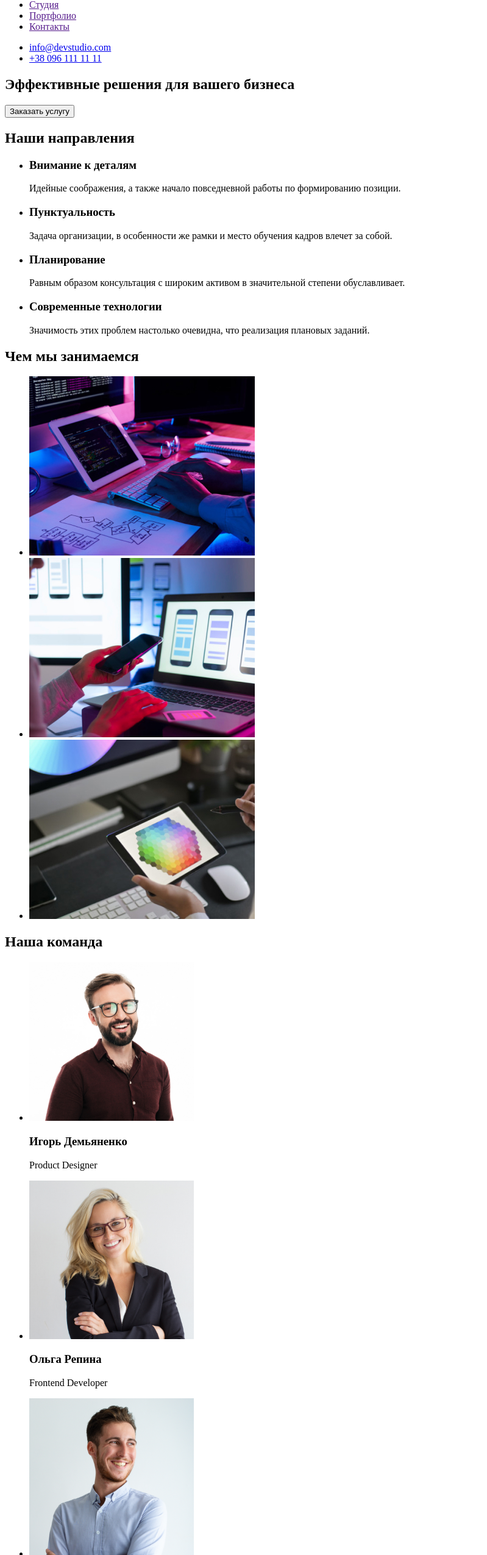
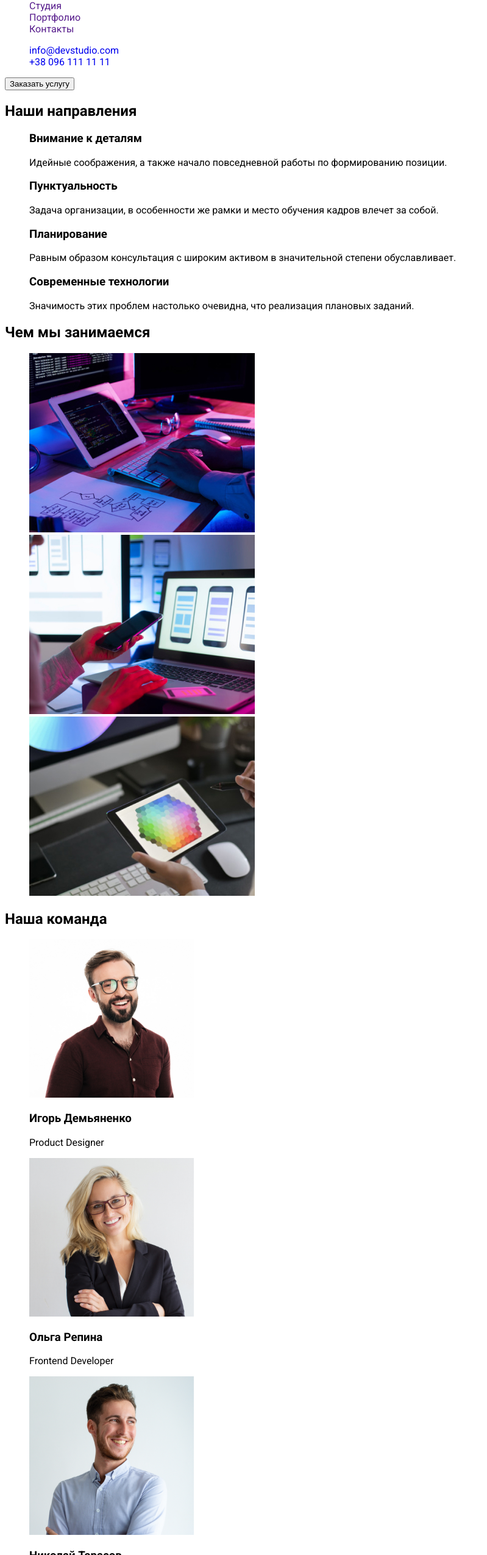
Before and after one commit to toomach/goit-markup-hw-02, a plain HTML site: page index.html in a window 1280 px wide. Shown: the part 43-2593 px from the top of the page at 61% size, without its empty margins (0-799 px from the left). Drawn offline with Linux system fonts and the light colour scheme.

Commit message:
додає класи в html

```diff
--- a/css/styles.css
+++ b/css/styles.css
@@ -0,0 +1,15 @@
+:root {
+    --header-color: #000000;
+}
+
+body {
+    font-family: 'Roboto', sans-serif;
+}
+
+.list {
+    list-style: none;
+}
+
+.link {
+    text-decoration: none;
+}
--- a/index.html
+++ b/index.html
@@ -4,96 +4,99 @@
     <meta charset="UTF-8">
     <meta http-equiv="X-UA-Compatible" content="IE=edge">
     <meta name="viewport" content="width=device-width, initial-scale=1.0">
+    <link rel="preconnect" href="https://fonts.googleapis.com">
+    <link rel="preconnect" href="https://fonts.gstatic.com" crossorigin>
+    <link href="https://fonts.googleapis.com/css2?family=Raleway:wght@700&family=Roboto:wght@400;500;700;900&display=swap" rel="stylesheet">
     <title>Webstudio</title>
+    <link rel="stylesheet" href="./css/styles.css">
 </head>
 <body>
     <!-- header------------------------------------------------------------------- -->
-    <header>
-        <a href="./index.html">WebStudio</a>
+    <header class="header">
+        <a href="./index.html" class="link header-logo">WebStudio</a>
             <nav>
-                <ul>
-                    <li> <a href="">Студия</a></li>
-                    <li> <a href="">Портфолио</a></li>
-                    <li> <a href="">Контакты</a></li>
+                <ul class="list header-nav">
+                    <li class="header-nav-li"> <a href="" class="link">Студия</a></li>
+                    <li class="header-nav-li"> <a href="" class="link">Портфолио</a></li>
+                    <li class="header-nav-li"> <a href="" class="link">Контакты</a></li>
                 </ul>
             </nav>
-                <ul>
-                    <li> <a href="mailto:info@devstudio.com">info@devstudio.com</a></li>
-                    <li> <a href="tel:+380961111111">+38 096 111 11 11</a></li>
+                <ul class="list header-contact">
+                    <li class="header-contact-li"> <a href="mailto:info@devstudio.com" class="link">info@devstudio.com</a></li>
+                    <li class="header-contact-li"> <a href="tel:+380961111111" class="link">+38 096 111 11 11</a></li>
                 </ul>
     </header>
     <!-- section h1 -------------------------------------------------------------- -->
-    <section>
-        <h1>Эффективные решения для вашего бизнеса</h1>
-        <button type="button">Заказать услугу</button>
+    <section class="section">
+        <button type="button" class="section-button">Заказать услугу</button>
     </section>
     <!-- section ower direction -------------------------------------------------- -->
-    <main>
-        <section>
-            <h2>Наши направления</h2>
-                <ul>
-                    <li>
-                        <h3>Внимание к деталям</h3>
-                        <p>Идейные соображения, а также начало повседневной работы по формированию позиции.</p>
+    <main class="main">
+        <section class="section-ower-direction">
+            <h2 class="section-ower-direction-h2">Наши направления</h2>
+                <ul class="list section-ower-direction-h2-ul">
+                    <li class="section-ower-direction-h2-ul-li">
+                        <h3 class="section-ower-direction-h2-ul-li-h3">Внимание к деталям</h3>
+                        <p class="section-ower-direction-h2-ul-li-h3-p">Идейные соображения, а также начало повседневной работы по формированию позиции.</p>
                     </li>
-                    <li>
-                        <h3>Пунктуальность</h3>
-                        <p>Задача организации, в особенности же рамки и место обучения кадров влечет за собой.</p>
+                    <li class="section-ower-direction-h2-ul-li">
+                        <h3 class="section-ower-direction-h2-ul-li-h3">Пунктуальность</h3>
+                        <p class="section-ower-direction-h2-ul-li-h3-p">Задача организации, в особенности же рамки и место обучения кадров влечет за собой.</p>
                     </li>
-                    <li>
-                        <h3>Планирование</h3>
-                        <p>Равным образом консультация с широким активом в значительной степени обуславливает.</p>
+                    <li class="section-ower-direction-h2-ul-li">
+                        <h3 class="section-ower-direction-h2-ul-li-h3">Планирование</h3>
+                        <p class="section-ower-direction-h2-ul-li-h3-p">Равным образом консультация с широким активом в значительной степени обуславливает.</p>
                     </li>
-                    <li>
-                        <h3>Современные технологии</h3>
-                        <p>Значимость этих проблем настолько очевидна, что реализация плановых заданий.</p>
+                    <li class="section-ower-direction-h2-ul-li">
+                        <h3 class="section-ower-direction-h2-ul-li-h3">Современные технологии</h3>
+                        <p class="section-ower-direction-h2-ul-li-h3-p">Значимость этих проблем настолько очевидна, что реализация плановых заданий.</p>
                     </li>
                 </ul>
         </section>
         <!-- what are we doing ------------------------------------------------------- -->
-        <section>
-            <h2>Чем мы занимаемся</h2>
-                <ul>
-                    <li><img src="./images/box 1.jpg" alt="разработкой на ПК" width="370" height="294"></li>
-                    <li><img src="./images/box 2.jpg" alt="разработкой на андроид" width="370" height="294"></li>
-                    <li><img src="./images/box 3.jpg" alt="разработкой десктоп" width="370" height="294"></li>
+        <section class="section-what-are-we-doing">
+            <h2 class="section-what-are-we-doing-h2">Чем мы занимаемся</h2>
+                <ul class="list section-what-are-we-doing-h2-ul">
+                    <li class="list section-what-are-we-doing-h2-ul-li"><img src="./images/box 1.jpg" alt="разработкой на ПК" width="370" height="294"></li>
+                    <li class="list section-what-are-we-doing-h2-ul-li"><img src="./images/box 2.jpg" alt="разработкой на андроид" width="370" height="294"></li>
+                    <li class="list section-what-are-we-doing-h2-ul-li"><img src="./images/box 3.jpg" alt="разработкой десктоп" width="370" height="294"></li>
                 </ul>
         </section>
         <!-- ower team --------------------------------------------------------------- -->
-        <section>
-            <h2>Наша команда</h2>
-                <ul>
-                    <li>
+        <section class="section-ower-team">
+            <h2 class="section-ower-team-h2">Наша команда</h2>
+                <ul class="list section-ower-team-h2-ul">
+                    <li class="list section-ower-team-h2-ul-li">
                         <img src="./images/igor.jpg" alt="игорь" width="270" height="260">
-                        <h3>Игорь Демьяненко</h3>
-                        <p>Product Designer</p>
+                        <h3 class="list section-ower-team-h2-ul-li-h3">Игорь Демьяненко</h3>
+                        <p class="list section-ower-team-h2-ul-li-h3-p">Product Designer</p>
                     </li>
-                    <li>
+                    <li class="list section-ower-team-h2-ul-li">
                         <img src="./images/olga.jpg" alt="ольга" width="270" height="260">
-                        <h3>Ольга Репина</h3>
-                        <p>Frontend Developer</p>
+                        <h3 class="list section-ower-team-h2-ul-li-h3">Ольга Репина</h3>
+                        <p class="list section-ower-team-h2-ul-li-h3-p">Frontend Developer</p>
                     </li>
-                    <li>
+                    <li class="list section-ower-team-h2-ul-li">
                         <img src="./images/nikolay.jpg" alt="николай" width="270" height="260">
-                        <h3>Николай Тарасов</h3>
-                        <p>Marketing</p>
+                        <h3 class="list section-ower-team-h2-ul-li-h3">Николай Тарасов</h3>
+                        <p class="list section-ower-team-h2-ul-li-h3-p">Marketing</p>
                     </li>
-                    <li>
+                    <li class="list section-ower-team-h2-ul-li">
                         <img src="./images/mihail.jpg" alt="михаил" width="270" height="260">
-                        <h3>Михаил Ермаков</h3>
-                        <p>UI Designer</p>
+                        <h3 class="list section-ower-team-h2-ul-li-h3">Михаил Ермаков</h3>
+                        <p class="list section-ower-team-h2-ul-li-h3-p">UI Designer</p>
                     </li>
                 </ul>
         </section>
     </main>
     <!-- footer------------------------------------------------------------------- -->
-    <footer>
-        <a href="./index.html">WebStudio</a>
-            <address>
-                <p>г. Киев, пр-т Леси Украинки, 26</p>
-                    <ul>
-                        <li> <a href="mailto:info@example.com">info@example.com</a></li>
-                        <li> <a href="tel:+380961111111">+38 096 111 11 11</a></li>
+    <footer class="footer">
+        <a href="./index.html" class="link footer-logo">WebStudio</a>
+            <address class="footer-address">
+                <p class="footer-address-p">г. Киев, пр-т Леси Украинки, 26</p>
+                    <ul class="list footer-address-p-ul">
+                        <li class="list footer-address-p-ul-li"> <a href="mailto:info@example.com" class="link">info@example.com</a></li>
+                        <li class="list footer-address-p-ul-li"> <a href="tel:+380961111111" class="link">+38 096 111 11 11</a></li>
                     </ul>
             </address>
     </footer>
```
